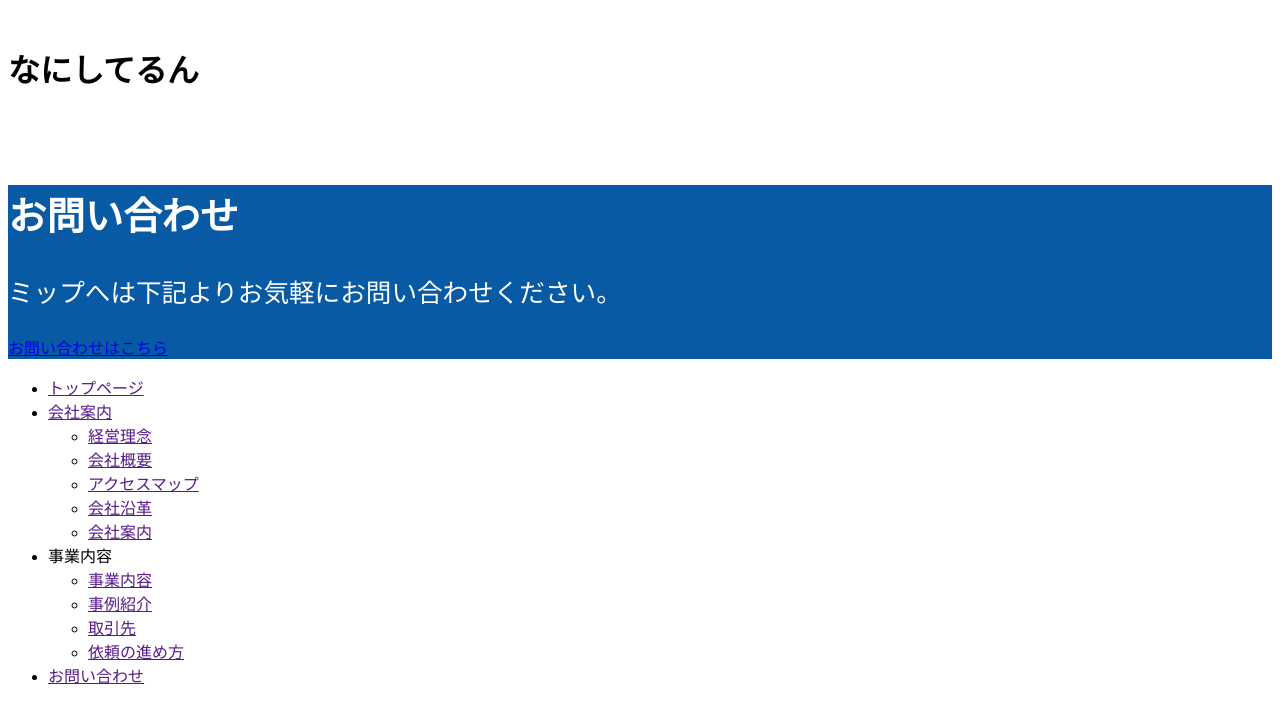
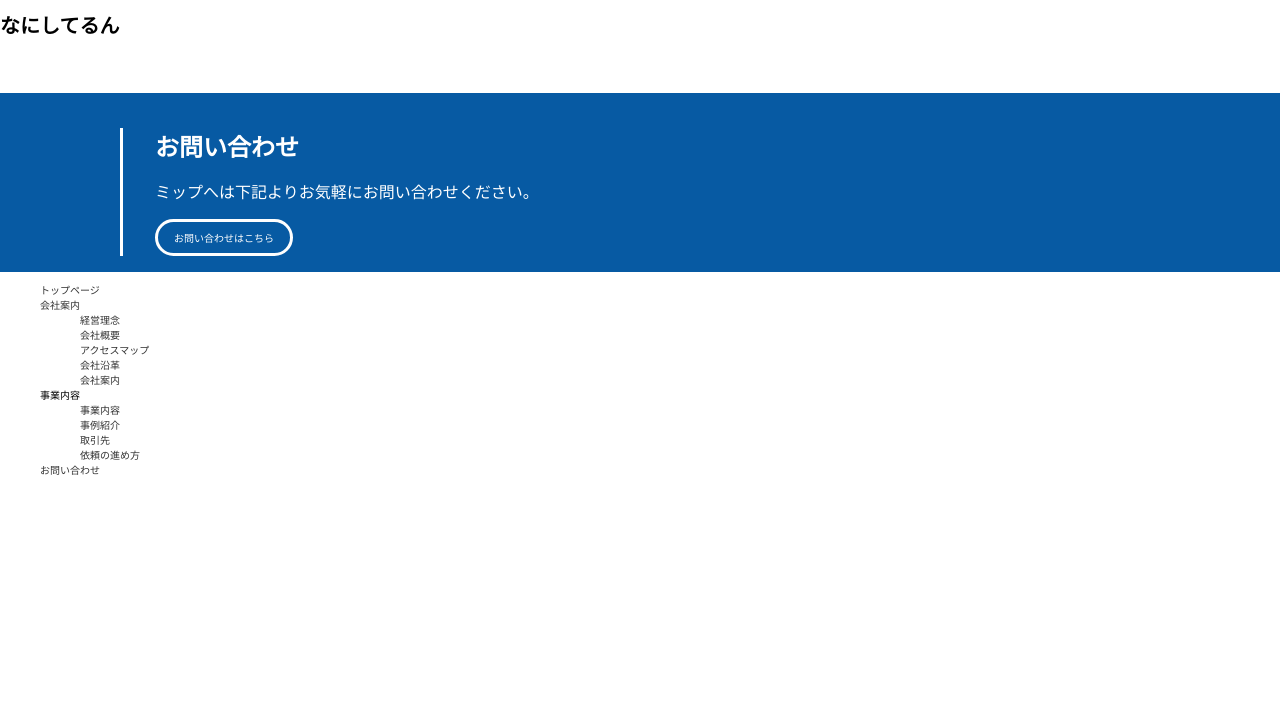
Before and after one commit to Kawahara-tk/team-mip, an Astro site: page / in a window 1280 px wide. Shown: the part 126-848 px from the top of the page. After the commit the page ends 800 px from the top, so only its background shows below. Built offline with nearby package versions, Linux system fonts and the light colour scheme; Astro itself is replaced by a stand-in of ours.

Commit message:
一旦提出

```diff
--- a/src/components/Footer.astro
+++ b/src/components/Footer.astro
@@ -12,26 +12,45 @@ import logo from "../assets/Logo.png";
   .contact_wrap {
     background-color: vars.$mipColor;
     color: vars.$textWhite;
+    padding: 16px 120px;
+    height: fit-content;
+    > div {
+      border-left: vars.$textWhite 3px solid;
+      padding-left: 32px;
+    }
 
     .contact_text {
+      margin-bottom: 16px;
       h2 {
         font-size: 2.4rem;
+        margin-bottom: 16px;
       }
 
       p {
         font-size: 1.6rem;
       }
     }
+
+    a {
+      display: block;
+      padding: 8px 16px;
+      width: fit-content;
+      border-radius: 40px;
+      border: 3px solid #fefefe;
+      color: vars.$textWhite;
+    }
   }
 </style>
 
 <footer>
   <div class="contact_wrap">
-    <div class="contact_text">
-      <h2>お問い合わせ</h2>
-      <p>ミップへは下記よりお気軽にお問い合わせください。</p>
+    <div>
+      <div class="contact_text">
+        <h2>お問い合わせ</h2>
+        <p>ミップへは下記よりお気軽にお問い合わせください。</p>
+      </div>
+      <a href="#">お問い合わせはこちら</a>
     </div>
-    <a href="#">お問い合わせはこちら</a>
   </div>
   <div class="site_map">
     <ul>
--- a/src/layouts/Layout.astro
+++ b/src/layouts/Layout.astro
@@ -1,6 +1,7 @@
 ---
 import Header from "../components/Header.astro";
 import Footer from "../components/Footer.astro";
+import "../styles/style.scss";
 ---
 
 <!doctype html>
--- a/src/styles/style.scss
+++ b/src/styles/style.scss
@@ -1,10 +1,11 @@
-
 html{
     font-size: 62.5%;
     height: 100%;
 }
 body{
     font-family: "Helvetica Neue",Arial,"Hiragino Kaku Gothic ProN","Hiragino Sans",Meiryo,sans-serif;
+    margin: 0;
+    padding: 0;
 }
 ul{
     list-style: none;
```
